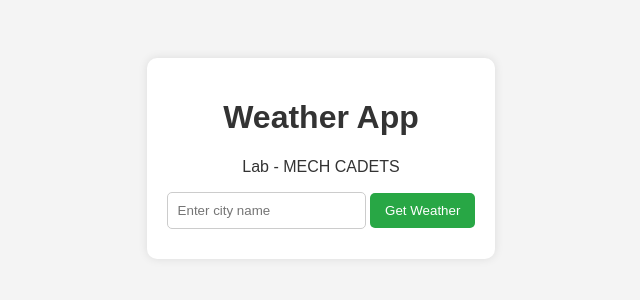
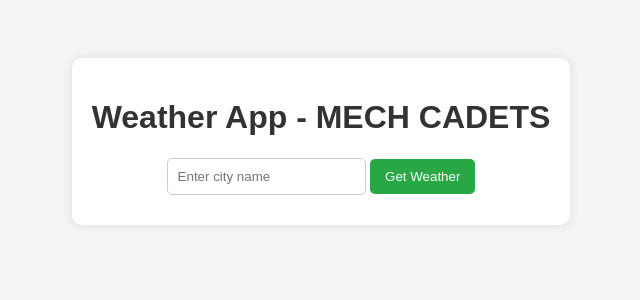
Before and after one commit to Rahulaarvi/MECHCADETS, a Flask app: page / in a window 1280 px wide. Shown: the top 300 px of the page, without its empty margins (319-959 px from the left). Run offline with Flask 3, Linux system fonts and the light colour scheme.

Commit message:
Added new Lab name

```diff
--- a/flask-app/templates/index.html
+++ b/flask-app/templates/index.html
@@ -8,8 +8,7 @@
 </head>
 <body>
     <div class="container">
-        <h1>Weather App</h1>
-        <p> Lab - MECH CADETS</p>
+        <h1>Weather App - MECH CADETS </h1>
         <form method="POST">
             <input type="text" name="city" placeholder="Enter city name" required>
             <button type="submit">Get Weather</button>
```
